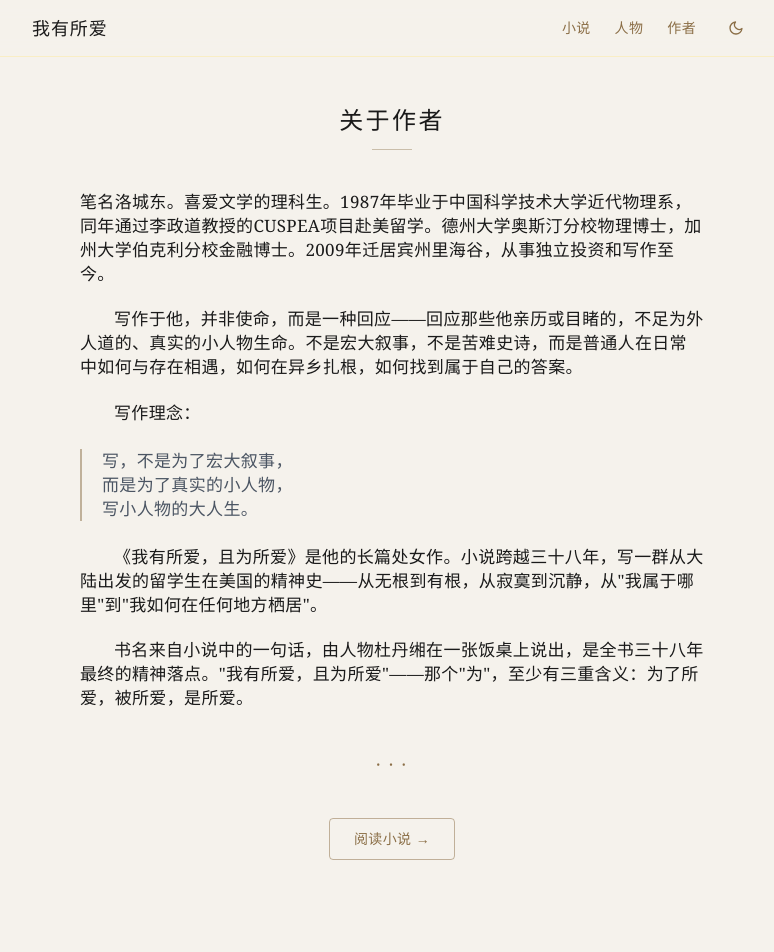
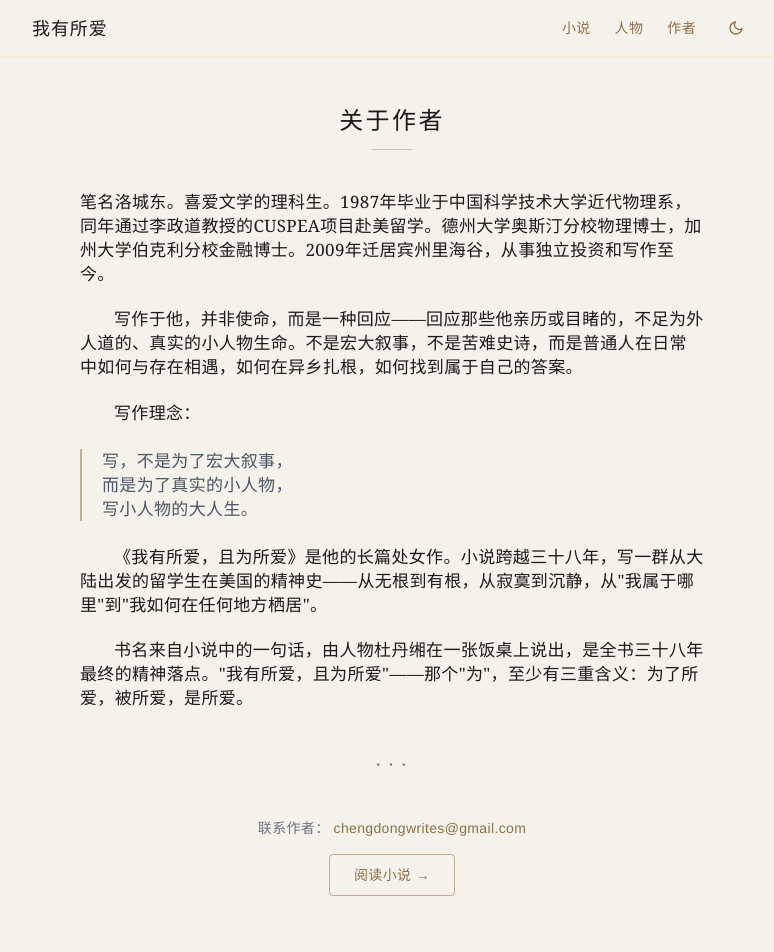
Before and after one commit to chengdongwrites/ihavemylove, a Next.js app: page /about in a window 1280 px wide. Shown: the top 952 px of the page, without its empty margins (248-1022 px from the left). Built offline with nearby package versions, Linux system fonts and the light colour scheme.

Commit message:
add contact email to about page

```diff
--- a/src/app/about/page.tsx
+++ b/src/app/about/page.tsx
@@ -39,7 +39,16 @@ export default function AboutPage() {
 
         <div className="ornament my-10">· · ·</div>
 
-        <div className="text-center">
+        <div className="text-center space-y-4">
+          <p className="font-sans text-sm text-gray-500 dark:text-gray-400 tracking-wide">
+            联系作者：
+            <a
+              href="mailto:chengdongwrites@gmail.com"
+              className="nav-link ml-1"
+            >
+              chengdongwrites@gmail.com
+            </a>
+          </p>
           <Link
             href="/novel"
             className="inline-block font-sans text-sm text-accent dark:text-amber-400 border border-accent/50 dark:border-amber-600/50 px-6 py-2.5 rounded hover:bg-accent hover:text-white dark:hover:bg-amber-700 transition-colors tracking-wide"
```
